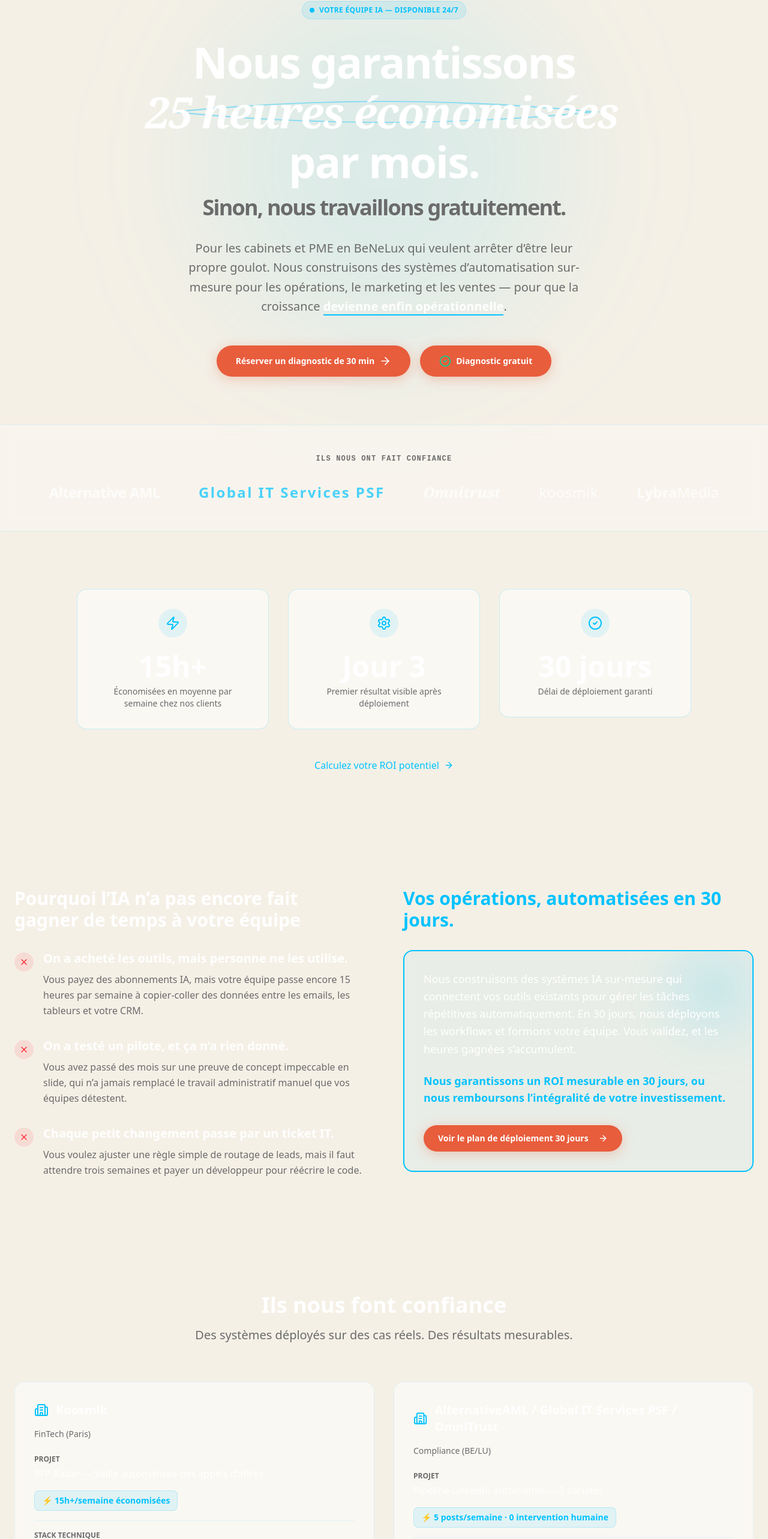
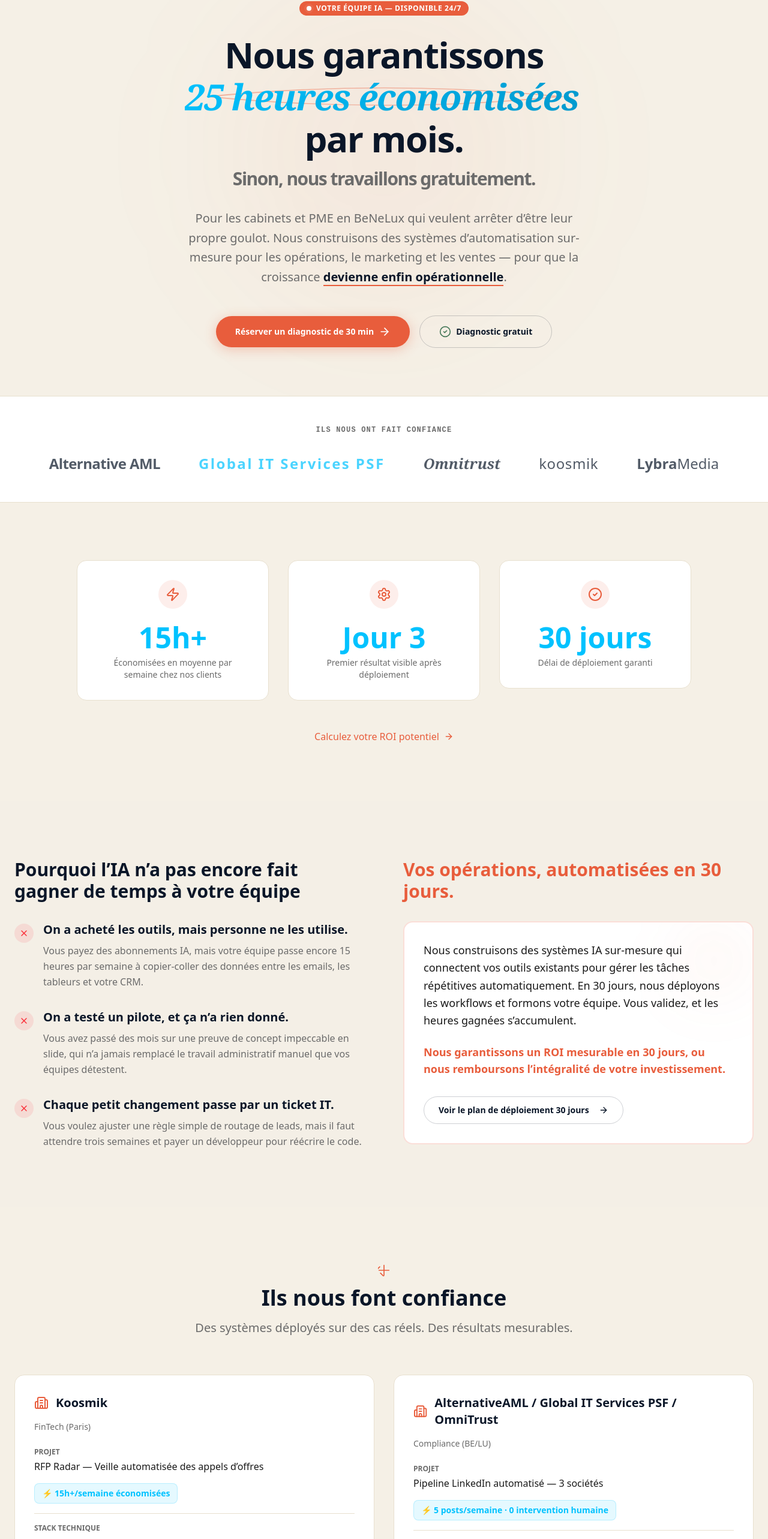
Before and after one commit to nolan8817-optialys/Optialys-Website, a React (Vite) app: page / in a window 1280 px wide. Shown: the part 158-2724 px from the top of the page at 60% size. Built offline with nearby package versions, Linux system fonts and the light colour scheme.

Commit message:
style: migrate Home page to warm editorial palette

```diff
--- a/src/pages/Home.tsx
+++ b/src/pages/Home.tsx
@@ -2,33 +2,33 @@ import React from 'react';
 import { motion } from 'motion/react';
 import { Link } from 'react-router-dom';
 import { ArrowRight, CheckCircle2, Zap, Settings, X, Building2 } from 'lucide-react';
-import { FadeIn, GlowButton } from '../components/ui';
+import { FadeIn, GlowButton, PillBadge, AsteriskDecor } from '../components/ui';
 import { useLanguage } from '../i18n/LanguageContext';
 
 const Hero = () => {
   const { t } = useLanguage();
   return (
     <section className="pt-40 pb-20 px-6 max-w-4xl mx-auto min-h-[90vh] flex flex-col items-center justify-center text-center gap-12 relative z-10">
-      <div className="absolute top-1/2 left-1/2 -translate-x-1/2 -translate-y-1/2 w-[600px] h-[600px] bg-brand-blue/10 rounded-full blur-[120px] -z-10 pointer-events-none" />
+      <div className="absolute top-1/2 left-1/2 -translate-x-1/2 -translate-y-1/2 w-full max-w-lg aspect-square bg-accent-coral/5 rounded-full blur-[120px] -z-10 pointer-events-none" />
       <motion.div
         initial={{ opacity: 0, y: 20 }}
         animate={{ opacity: 1, y: 0 }}
         transition={{ duration: 0.6 }}
         className="flex flex-col items-center space-y-8 w-full"
       >
-        <div className="inline-flex items-center gap-2 px-3 py-1.5 rounded-full bg-brand-blue/10 text-brand-blue border border-brand-blue/20 text-xs font-bold tracking-wide uppercase">
+        <PillBadge className="gap-2">
           <span className="relative flex h-2 w-2">
-            <span className="animate-ping absolute inline-flex h-full w-full rounded-full bg-brand-accent opacity-75"></span>
-            <span className="relative inline-flex rounded-full h-2 w-2 bg-brand-blue"></span>
+            <span className="animate-ping absolute inline-flex h-full w-full rounded-full bg-white opacity-75"></span>
+            <span className="relative inline-flex rounded-full h-2 w-2 bg-white"></span>
           </span>
           {t('home.hero.badge')}
-        </div>
+        </PillBadge>
 
-        <h1 className="text-5xl md:text-6xl lg:text-7xl font-extrabold tracking-tight leading-[1.1] text-white">
+        <h1 className="text-3xl sm:text-4xl md:text-5xl lg:text-6xl font-extrabold tracking-tight leading-[1.1] text-ink-navy">
           {t('home.hero.title.part1')} <br/>
           <span className="relative inline-block my-1">
-            <span className="italic font-serif text-gradient-blue pr-2">{t('home.hero.title.highlight')}</span>
-            <svg className="absolute w-full h-full top-0 left-0 -z-10 scale-110 text-brand-blue/40" viewBox="0 0 100 100" preserveAspectRatio="none">
+            <span className="italic font-serif text-gradient-electric pr-2">{t('home.hero.title.highlight')}</span>
+            <svg className="absolute w-full h-full top-0 left-0 -z-10 scale-110 text-accent-coral/40" viewBox="0 0 100 100" preserveAspectRatio="none">
               <motion.path
                 initial={{ pathLength: 0 }}
                 animate={{ pathLength: 1 }}
@@ -42,22 +42,22 @@ const Hero = () => {
           </span>
           <br/>
           {t('home.hero.title.part2')}<br/>
-          <span className="text-3xl md:text-4xl text-brand-gray mt-4 block">{t('home.hero.title.part3')}</span>
+          <span className="text-2xl md:text-3xl text-ink-gray mt-4 block">{t('home.hero.title.part3')}</span>
         </h1>
 
-        <p className="text-xl text-brand-gray max-w-2xl leading-relaxed mx-auto">
-          {t('home.hero.subtitle.pre')}<span className="font-bold text-white border-b-2 border-brand-blue">{t('home.hero.subtitle.bold')}</span>{t('home.hero.subtitle.post')}
+        <p className="text-xl text-ink-gray max-w-2xl leading-relaxed mx-auto">
+          {t('home.hero.subtitle.pre')}<span className="font-bold text-ink-navy border-b-2 border-accent-coral">{t('home.hero.subtitle.bold')}</span>{t('home.hero.subtitle.post')}
         </p>
 
         <div className="flex flex-col sm:flex-row items-center justify-center gap-4 pt-4 w-full flex-wrap">
           <a href="https://calendly.com/nolprayagsing/automation-strategy-audit" target="_blank" rel="noopener noreferrer">
-            <GlowButton className="w-full sm:w-auto text-lg px-8 py-4">
+            <GlowButton variant="primary" className="w-full sm:w-auto text-lg px-8 py-4">
               {t('home.hero.cta.getStarted')} <ArrowRight className="w-5 h-5" />
             </GlowButton>
           </a>
           <Link to="/diagnostic">
-            <GlowButton primary={false} className="w-full sm:w-auto text-lg px-8 py-4 border-emerald-500/30 text-emerald-400 hover:bg-emerald-500/10">
-              <CheckCircle2 className="w-5 h-5 text-emerald-400" /> {t('home.hero.cta.diagnostic')}
+            <GlowButton variant="outline" className="w-full sm:w-auto text-lg px-8 py-4 border-accent-green/40 text-accent-green hover:bg-accent-green/10">
+              <CheckCircle2 className="w-5 h-5 text-accent-green" /> {t('home.hero.cta.diagnostic')}
             </GlowButton>
           </Link>
         </div>
@@ -70,12 +70,12 @@ const SocialProof = () => {
   const { t } = useLanguage();
   return (
     <FadeIn>
-      <section className="py-12 border-y border-brand-blue/10 bg-brand-card/30 backdrop-blur-md relative z-10">
+      <section className="py-12 border-y border-border-cream bg-surface-white relative z-10">
         <div className="max-w-7xl mx-auto px-6 text-center">
-          <p className="text-xs font-bold tracking-widest text-brand-gray uppercase mb-8 font-mono">{t('home.social.label')}</p>
-          <div className="flex flex-wrap justify-center items-center gap-8 md:gap-16 opacity-70 hover:opacity-100 transition-all duration-500 text-white">
+          <p className="text-xs font-bold tracking-widest text-ink-gray uppercase mb-8 font-mono">{t('home.social.label')}</p>
+          <div className="flex flex-wrap justify-center items-center gap-8 md:gap-16 opacity-70 hover:opacity-100 transition-all duration-500 text-ink-navy">
             <span className="font-sans text-2xl font-bold tracking-tight">Alternative AML</span>
-            <span className="font-sans text-2xl font-black tracking-widest text-brand-blue">Global IT Services PSF</span>
+            <span className="font-sans text-2xl font-black tracking-widest text-accent-electric">Global IT Services PSF</span>
             <span className="font-serif text-2xl font-bold italic">Omnitrust</span>
             <span className="font-sans text-2xl font-medium lowercase tracking-wide">koosmik</span>
             <span className="font-sans text-2xl font-bold">Lybra<span className="font-light">Media</span></span>
@@ -89,7 +89,7 @@ const SocialProof = () => {
 const Stats = () => {
   const { t } = useLanguage();
   return (
-    <section className="py-24 px-6 relative z-10">
+    <section className="py-24 px-6 bg-bg-cream relative z-10">
       <div className="max-w-5xl mx-auto">
         <div className="grid grid-cols-1 md:grid-cols-3 gap-8">
           {[
@@ -98,12 +98,12 @@ const Stats = () => {
             { icon: <CheckCircle2 className="w-6 h-6" />, value: t('home.stats.3.value'), label: t('home.stats.3.label') }
           ].map((stat, i) => (
             <FadeIn key={i} delay={i * 0.1}>
-              <div className="p-8 rounded-2xl bg-brand-card/50 border border-brand-blue/20 backdrop-blur-sm text-center group hover:border-brand-blue/50 transition-colors">
-                <div className="w-12 h-12 mx-auto bg-brand-blue/10 rounded-full flex items-center justify-center text-brand-blue mb-6 group-hover:scale-110 transition-transform">
+              <div className="p-8 rounded-2xl bg-surface-white border border-border-cream text-center group hover:border-accent-coral/30 transition-colors">
+                <div className="w-12 h-12 mx-auto bg-accent-coral/10 rounded-full flex items-center justify-center text-accent-coral mb-6 group-hover:scale-110 transition-transform">
                   {stat.icon}
                 </div>
-                <div className="text-5xl font-black text-white mb-2">{stat.value}</div>
-                <div className="text-sm text-brand-gray font-medium">{stat.label}</div>
+                <div className="text-5xl font-black text-accent-electric mb-2">{stat.value}</div>
+                <div className="text-sm text-ink-gray font-medium">{stat.label}</div>
               </div>
             </FadeIn>
           ))}
@@ -111,7 +111,7 @@ const Stats = () => {
 
         <FadeIn delay={0.4}>
           <div className="mt-12 text-center">
-            <Link to="/roi-calculator" className="inline-flex items-center gap-2 text-brand-blue hover:text-white transition-colors font-medium">
+            <Link to="/roi-calculator" className="inline-flex items-center gap-2 text-accent-coral hover:text-ink-navy transition-colors font-medium">
               {t('home.stats.roi')} <ArrowRight className="w-4 h-4" />
             </Link>
           </div>
@@ -124,11 +124,11 @@ const Stats = () => {
 const ProblemSolution = () => {
   const { t } = useLanguage();
   return (
-    <section className="py-24 px-6 bg-brand-navy-2 relative z-10">
+    <section className="py-24 px-6 bg-bg-cream-alt relative z-10">
       <div className="max-w-7xl mx-auto">
         <div className="grid grid-cols-1 lg:grid-cols-2 gap-16">
           <FadeIn direction="left">
-            <h2 className="text-3xl font-bold text-white mb-8">{t('home.problem.title')}</h2>
+            <h2 className="text-3xl font-bold text-ink-navy mb-8">{t('home.problem.title')}</h2>
             <div className="space-y-8">
               {[
                 { title: t('home.problem.1.title'), desc: t('home.problem.1.desc') },
@@ -140,8 +140,8 @@ const ProblemSolution = () => {
                     <X className="w-4 h-4" />
                   </div>
                   <div>
-                    <h3 className="text-xl font-bold text-white mb-2">{item.title}</h3>
-                    <p className="text-brand-gray leading-relaxed">{item.desc}</p>
+                    <h3 className="text-xl font-bold text-ink-navy mb-2">{item.title}</h3>
+                    <p className="text-ink-gray leading-relaxed">{item.desc}</p>
                   </div>
                 </div>
               ))}
@@ -149,18 +149,18 @@ const ProblemSolution = () => {
           </FadeIn>
 
           <FadeIn direction="right">
-            <h2 className="text-3xl font-bold text-brand-blue mb-8">{t('home.solution.title')}</h2>
-            <div className="p-8 rounded-2xl border-2 border-brand-blue bg-brand-blue/5 backdrop-blur-sm relative overflow-hidden">
-              <div className="absolute top-0 right-0 w-32 h-32 bg-brand-blue/20 blur-[50px] rounded-full" />
-              <p className="text-lg text-white leading-relaxed mb-6 relative z-10">
+            <h2 className="text-3xl font-bold text-accent-coral mb-8">{t('home.solution.title')}</h2>
+            <div className="p-8 rounded-2xl border-2 border-accent-coral/20 bg-surface-white relative overflow-hidden">
+              <div className="absolute top-0 right-0 w-32 h-32 bg-accent-coral/5 blur-[50px] rounded-full" />
+              <p className="text-lg text-ink-black leading-relaxed mb-6 relative z-10">
                 {t('home.solution.desc')}
               </p>
-              <p className="text-lg font-bold text-brand-blue relative z-10">
+              <p className="text-lg font-bold text-accent-coral relative z-10">
                 {t('home.solution.guarantee')}
               </p>
               <div className="mt-8 relative z-10">
                 <Link to="/optialys-core">
-                  <GlowButton primary={false}>{t('home.solution.cta')} <ArrowRight className="w-4 h-4 ml-2" /></GlowButton>
+                  <GlowButton variant="outline">{t('home.solution.cta')} <ArrowRight className="w-4 h-4 ml-2" /></GlowButton>
                 </Link>
               </div>
             </div>
@@ -205,11 +205,12 @@ const ClientReferences = () => {
   ];
 
   return (
-    <section className="py-24 px-6 bg-brand-navy-2 relative z-10">
+    <section className="py-24 px-6 bg-bg-cream relative z-10">
       <div className="max-w-7xl mx-auto">
         <div className="text-center mb-16">
-          <h2 className="text-4xl font-bold text-white mb-4">{t('home.clients.title')}</h2>
-          <p className="text-xl text-brand-gray max-w-2xl mx-auto">
+          <AsteriskDecor size={20} className="mx-auto mb-4" />
+          <h2 className="text-4xl font-bold text-ink-navy mb-4">{t('home.clients.title')}</h2>
+          <p className="text-xl text-ink-gray max-w-2xl mx-auto">
             {t('home.clients.subtitle')}
           </p>
         </div>
@@ -217,26 +218,26 @@ const ClientReferences = () => {
         <div className="grid grid-cols-1 md:grid-cols-2 gap-8">
           {clients.map((client, i) => (
             <FadeIn key={i} delay={i * 0.1}>
-              <div className="p-8 rounded-2xl bg-brand-card/50 border border-brand-blue/10 backdrop-blur-sm">
+              <div className="p-8 rounded-2xl bg-surface-white border border-border-cream">
                 <div className="flex items-center gap-3 mb-4">
-                  <Building2 className="w-6 h-6 text-brand-blue" />
-                  <h3 className="text-xl font-bold text-white">{client.name}</h3>
+                  <Building2 className="w-6 h-6 text-accent-coral" />
+                  <h3 className="text-xl font-bold text-ink-navy">{client.name}</h3>
                 </div>
-                <div className="text-sm text-brand-gray mb-6">{client.sector}</div>
+                <div className="text-sm text-ink-gray mb-6">{client.sector}</div>
 
                 <div className="space-y-4">
                   <div>
-                    <div className="text-xs font-bold text-brand-gray uppercase mb-1">{t('home.clients.project')}</div>
-                    <div className="text-white font-medium">{client.project}</div>
+                    <div className="text-xs font-bold text-ink-gray uppercase mb-1">{t('home.clients.project')}</div>
+                    <div className="text-ink-black font-medium">{client.project}</div>
                   </div>
 
-                  <div className="inline-block px-3 py-1.5 rounded-lg bg-brand-blue/10 border border-brand-blue/20 text-brand-blue font-bold text-sm">
+                  <div className="inline-block px-3 py-1.5 rounded-lg bg-accent-electric/10 border border-accent-electric/20 text-accent-electric font-bold text-sm">
                     {client.result}
                   </div>
 
-                  <div className="pt-4 border-t border-brand-blue/10">
-                    <div className="text-xs font-bold text-brand-gray uppercase mb-2">{t('home.clients.stack')}</div>
-                    <div className="text-sm text-brand-gray font-mono">{client.stack}</div>
+                  <div className="pt-4 border-t border-border-cream">
+                    <div className="text-xs font-bold text-ink-gray uppercase mb-2">{t('home.clients.stack')}</div>
+                    <div className="text-sm text-ink-gray font-mono">{client.stack}</div>
                   </div>
                 </div>
               </div>
@@ -251,28 +252,28 @@ const ClientReferences = () => {
 const CTASection = () => {
   const { t } = useLanguage();
   return (
-    <section className="py-24 px-6 relative z-10">
+    <section className="py-24 px-6 bg-bg-cream-alt relative z-10">
       <div className="max-w-6xl mx-auto">
         <div className="text-center mb-16">
-          <h2 className="text-4xl md:text-5xl font-black text-white mb-4">{t('home.cta.title')}</h2>
+          <h2 className="text-4xl md:text-5xl font-black text-ink-navy mb-4">{t('home.cta.title')}</h2>
         </div>
 
         <div className="grid grid-cols-1 md:grid-cols-2 gap-8">
           {/* Card 1: Optialys Core */}
           <FadeIn direction="left">
-            <div className="relative overflow-hidden rounded-3xl bg-brand-card/50 border border-brand-blue/20 p-10 h-full flex flex-col group hover:border-brand-blue/50 transition-colors">
-              <div className="inline-block px-4 py-1.5 rounded-full bg-brand-blue/10 text-brand-blue font-bold text-sm mb-6 self-start">
+            <div className="relative overflow-hidden rounded-3xl bg-surface-white border border-border-cream p-10 h-full flex flex-col group hover:border-accent-coral/30 transition-colors">
+              <div className="inline-block px-4 py-1.5 rounded-full bg-accent-coral/10 text-accent-coral font-bold text-sm mb-6 self-start">
                 {t('home.cta.core.badge')}
               </div>
-              <h3 className="text-3xl font-bold text-white mb-4">Optialys Core™</h3>
-              <p className="text-xl font-medium text-brand-blue mb-6">
+              <h3 className="text-3xl font-bold text-ink-navy mb-4">Optialys Core™</h3>
+              <p className="text-xl font-medium text-accent-coral mb-6">
                 {t('home.cta.core.subtitle')}
               </p>
-              <p className="text-brand-gray leading-relaxed mb-10 flex-1">
+              <p className="text-ink-gray leading-relaxed mb-10 flex-1">
                 {t('home.cta.core.desc')}
               </p>
               <Link to="/optialys-core" className="w-full">
-                <GlowButton className="w-full">
+                <GlowButton variant="primary" className="w-full">
                   {t('home.cta.discover')} <ArrowRight className="w-5 h-5 ml-2" />
                 </GlowButton>
               </Link>
@@ -281,14 +282,14 @@ const CTASection = () => {
 
           {/* Card 2: Optialys Partner */}
           <FadeIn direction="right">
-            <div className="relative overflow-hidden rounded-3xl bg-gradient-to-br from-brand-blue to-[#0098CC] p-10 h-full flex flex-col text-brand-navy">
+            <div className="relative overflow-hidden rounded-3xl bg-gradient-to-br from-accent-coral to-accent-coral-soft p-10 h-full flex flex-col text-white">
               <motion.div
                 className="absolute inset-0 bg-white/10"
                 animate={{ opacity: [0.1, 0.3, 0.1] }}
                 transition={{ duration: 4, repeat: Infinity, ease: "easeInOut" }}
               />
               <div className="relative z-10 flex flex-col h-full">
-                <div className="inline-block px-4 py-1.5 rounded-full bg-brand-navy/10 border border-brand-navy/20 text-brand-navy font-bold text-sm mb-6 self-start">
+                <div className="inline-block px-4 py-1.5 rounded-full bg-white/20 border border-white/30 text-white font-bold text-sm mb-6 self-start">
                   {t('home.cta.partner.badge')}
                 </div>
                 <h3 className="text-3xl font-bold mb-4">Optialys Partner</h3>
@@ -302,7 +303,7 @@ const CTASection = () => {
                   <motion.button
                     whileHover={{ scale: 1.02 }}
                     whileTap={{ scale: 0.98 }}
-                    className="w-full bg-brand-navy text-white font-bold text-lg px-8 py-4 rounded-xl shadow-xl hover:shadow-brand-navy/50 transition-all flex items-center justify-center"
+                    className="w-full bg-ink-navy text-white font-bold text-lg px-8 py-4 rounded-xl shadow-xl transition-all flex items-center justify-center"
                   >
                     {t('home.cta.discover')} <ArrowRight className="w-5 h-5 ml-2" />
                   </motion.button>
```
